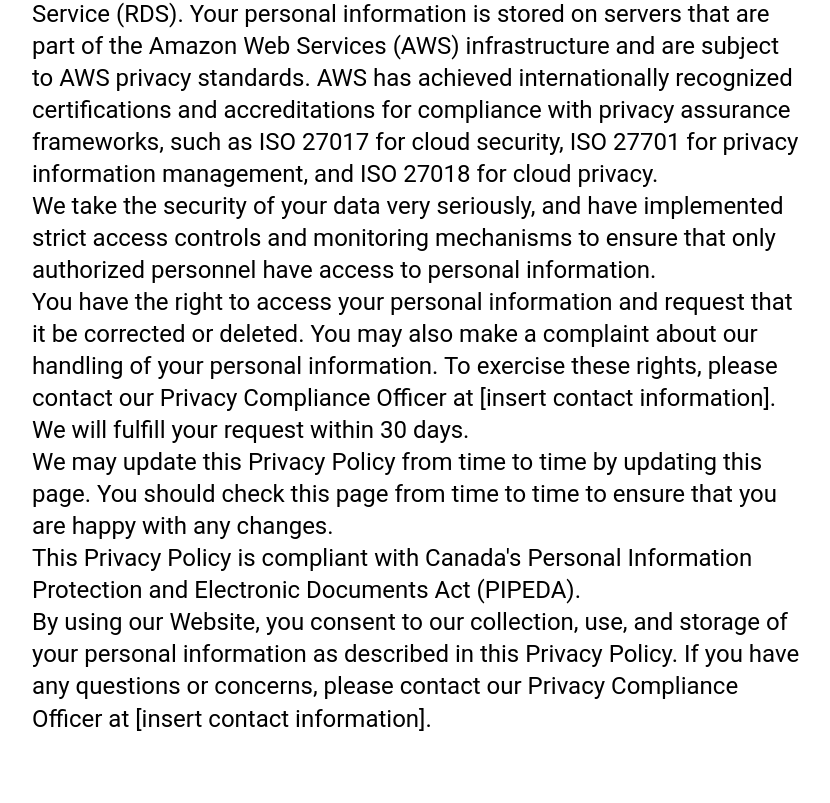
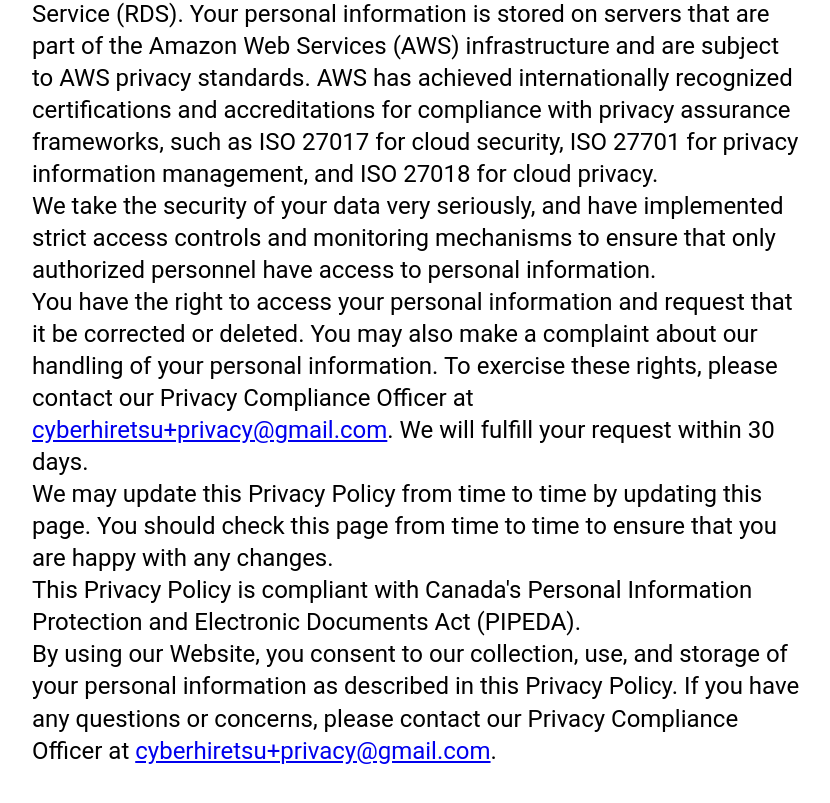
Before and after one commit to techstartucalgary/CyberHire, a React (Create React App) app in the folder frontend/: page /#/privacy in a window 1280 px wide. Shown: the part 1071-1874 px from the top of the page, without its empty margins (224-1054 px from the left). Built offline with nearby package versions, Linux system fonts and the light colour scheme.

Commit message:
Corrected Email Link

```diff
--- a/frontend/src/Pages/Privacy.tsx
+++ b/frontend/src/Pages/Privacy.tsx
@@ -59,7 +59,7 @@ function PrivacyPolicy() {
         You have the right to access your personal information and request that
         it be corrected or deleted. You may also make a complaint about our
         handling of your personal information. To exercise these rights, please
-        contact our Privacy Compliance Officer at [insert contact information].
+        contact our Privacy Compliance Officer at <a href="mailto:cyberhiretsu+privacy@gmail.com">cyberhiretsu+privacy@gmail.com</a>.
         We will fulfill your request within 30 days.
         <br />
         We may update this Privacy Policy from time to time by updating this
@@ -72,7 +72,7 @@ function PrivacyPolicy() {
         By using our Website, you consent to our collection, use, and storage of
         your personal information as described in this Privacy Policy. If you
         have any questions or concerns, please contact our Privacy Compliance
-        Officer at [insert contact information].
+        Officer at <a href="mailto:cyberhiretsu+privacy@gmail.com">cyberhiretsu+privacy@gmail.com</a>.
       </Typography>
     </Box>
   );
```
